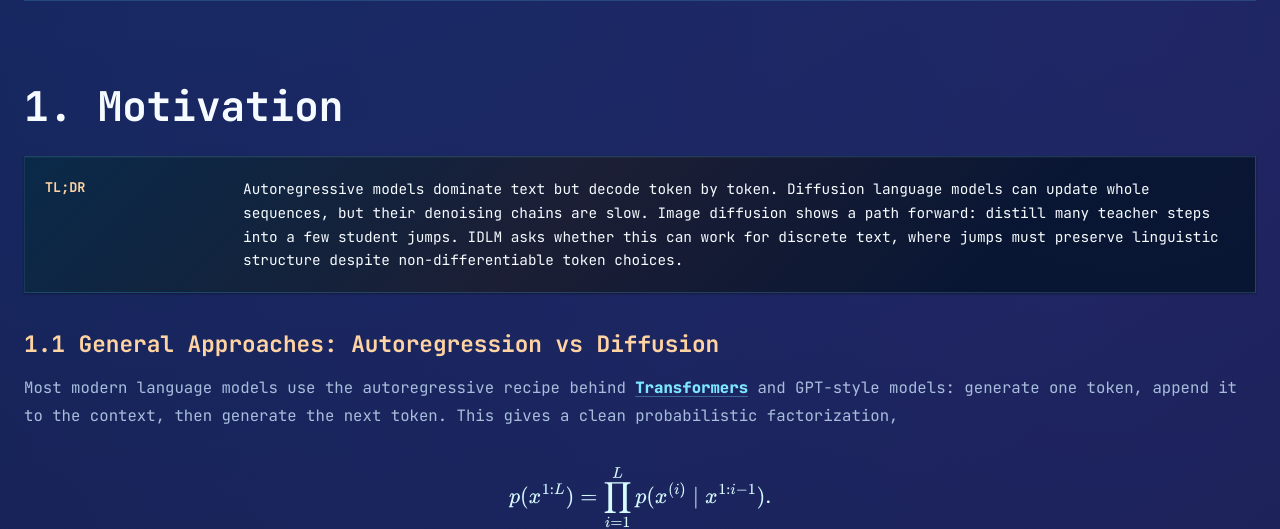
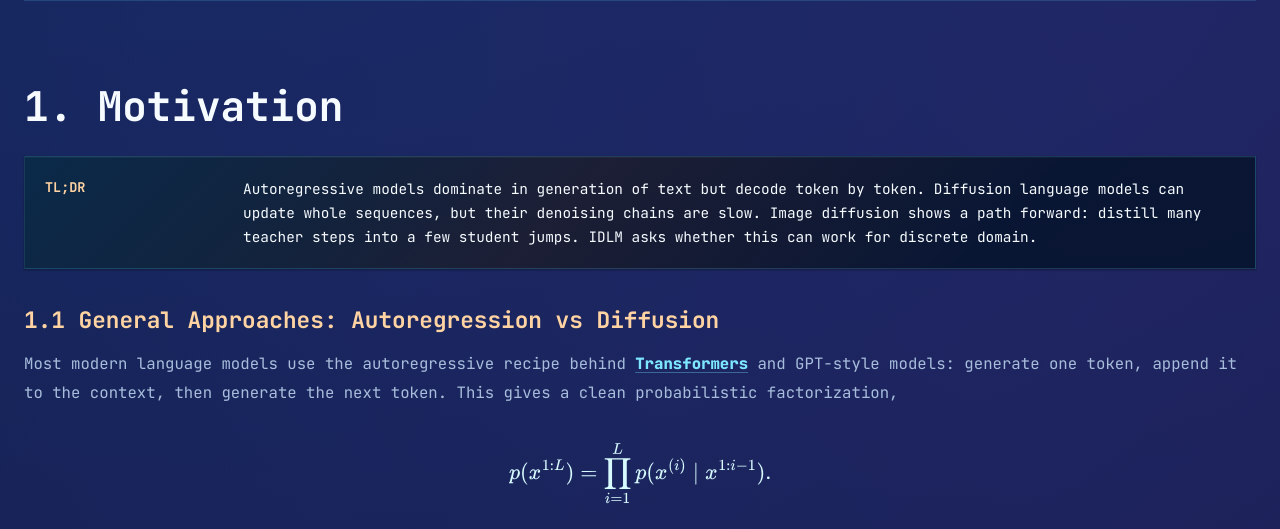
Before and after one commit to David-cripto/Bio-page, a Django app: template homepage/templates/homepage/idlm_blog.html in a window 1280 px wide. Shown: the part 1720-2249 px from the top of the page. Run offline with Django 4.2, Linux system fonts and the light colour scheme; the template is opened without the code that fills it, so the values that code supplies are empty.

Commit message:
Update motivation TLDR wording

```diff
--- a/homepage/templates/homepage/idlm_blog.html
+++ b/homepage/templates/homepage/idlm_blog.html
@@ -149,11 +149,10 @@
         <div class="blog-callout">
           <strong>TL;DR</strong>
           <span>
-            Autoregressive models dominate text but decode token by token. Diffusion language models
-            can update whole sequences, but their denoising chains are slow. Image diffusion shows a
-            path forward: distill many teacher steps into a few student jumps. IDLM asks whether
-            this can work for discrete text, where jumps must preserve linguistic structure despite
-            non-differentiable token choices.
+            Autoregressive models dominate in generation of text but decode token by token.
+            Diffusion language models can update whole sequences, but their denoising chains are
+            slow. Image diffusion shows a path forward: distill many teacher steps into a few
+            student jumps. IDLM asks whether this can work for discrete domain.
           </span>
         </div>
 
```
Also changed, not shown: docs/blog/index.html (+4 -5 lines).
